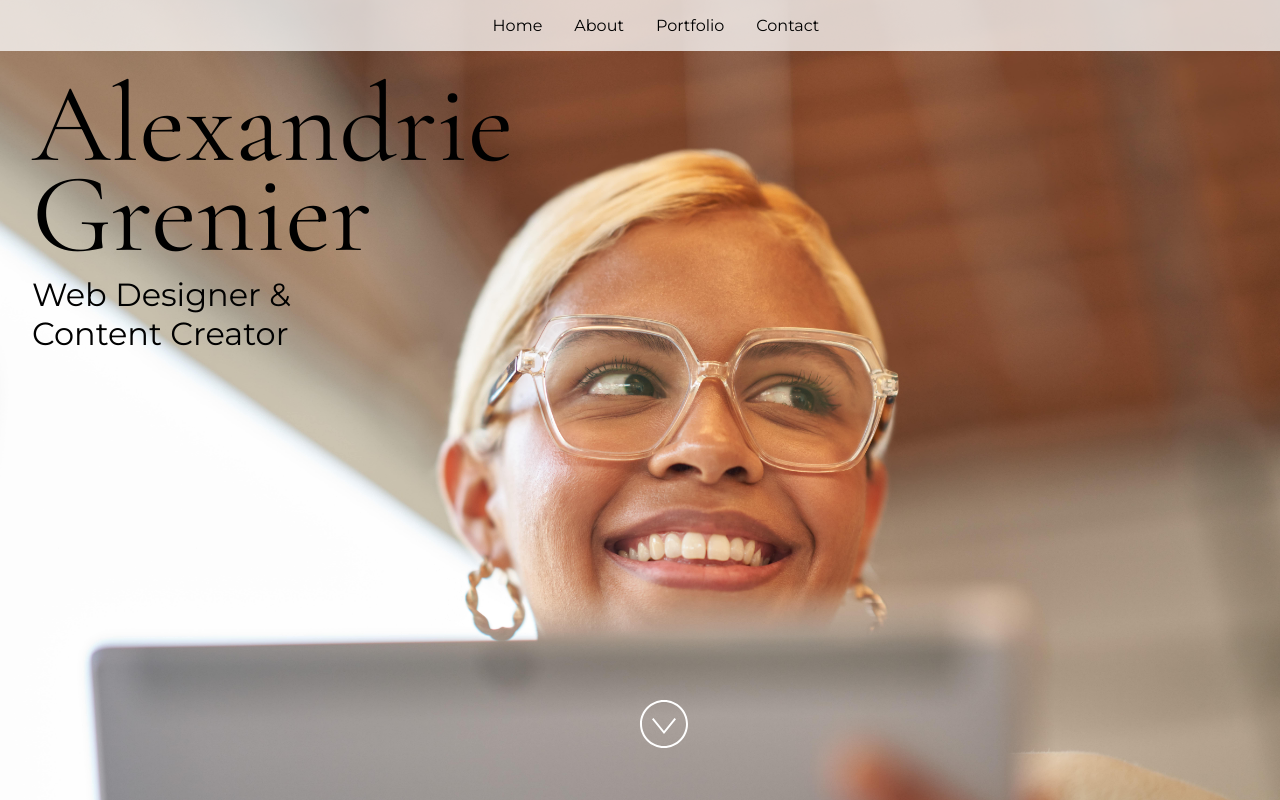
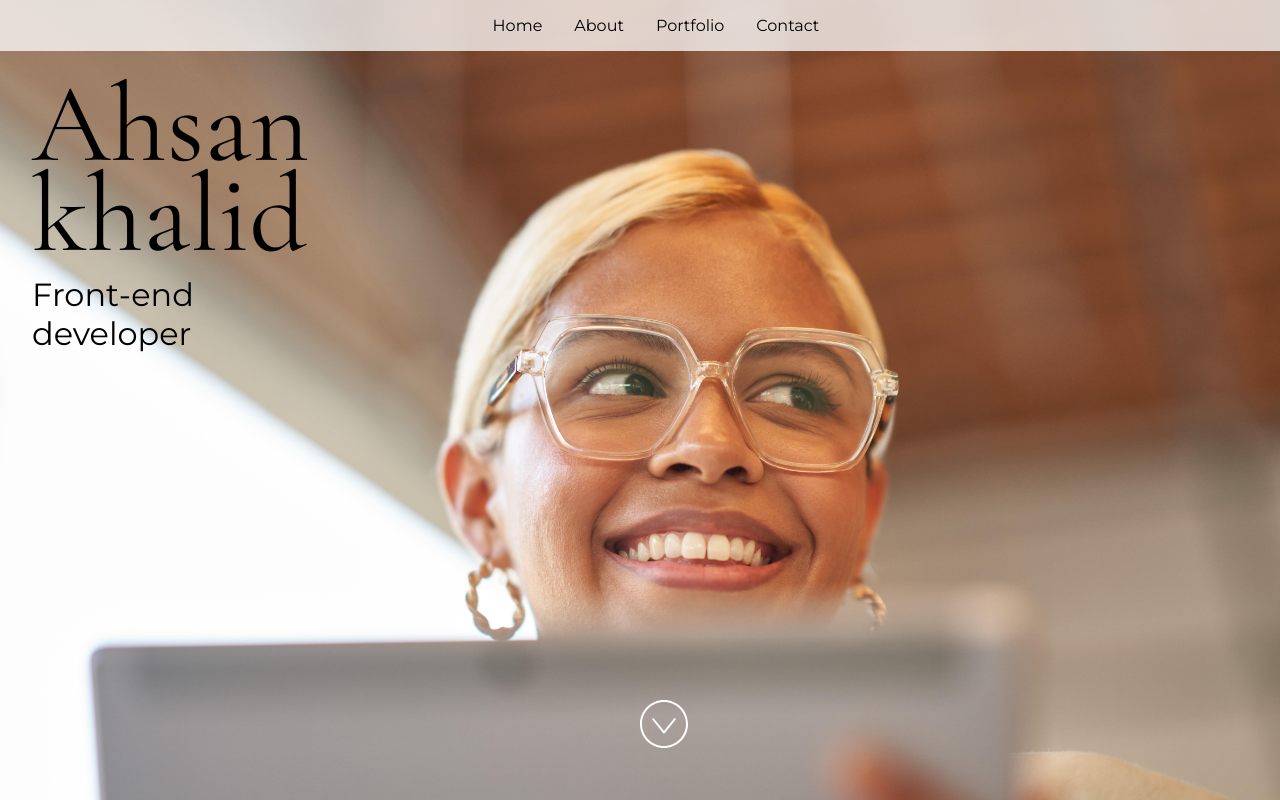
Before and after one commit to Ahsankhalid618/TechnicalOnBoarding, a React (Vite) app: page / in a window 1280 px wide. Built offline with nearby package versions, Linux system fonts and the light colour scheme.

Commit message:
social info updated

```diff
--- a/src/App.jsx
+++ b/src/App.jsx
@@ -24,15 +24,15 @@ import "./styles.css";
  * If you don't have one of the social sites listed, leave it as an empty string.
  */
 const siteProps = {
-  name: "Alexandrie Grenier",
-  title: "Web Designer & Content Creator",
-  email: "alex@example.com",
-  gitHub: "microsoft",
-  instagram: "microsoft",
-  linkedIn: "satyanadella",
+  name: "Ahsan khalid",
+  title: "Front-end developer",
+  email: "ahsankhalid816@gmail.com",
+  gitHub: "https://github.com/Ahsankhalid618",
+  instagram: "https://instagram.com/ahsan.khalid34",
+  linkedIn: "https://www.linkedin.com/in/ahsankhalid22",
   medium: "",
-  twitter: "microsoft",
-  youTube: "Code",
+  twitter: "https://twitter.com/Ahsankhalid23",
+  youTube: "",
 };
 
 const primaryColor = "#4E567E";
```
